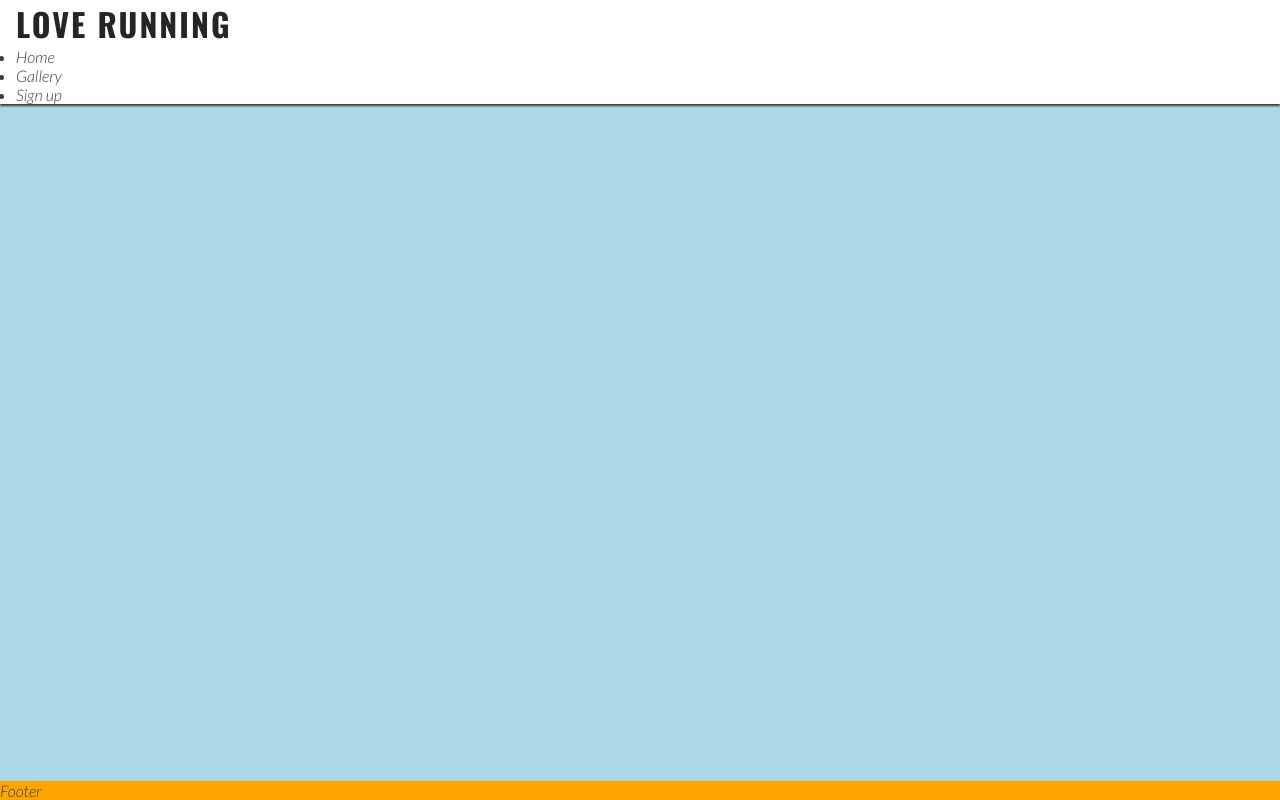
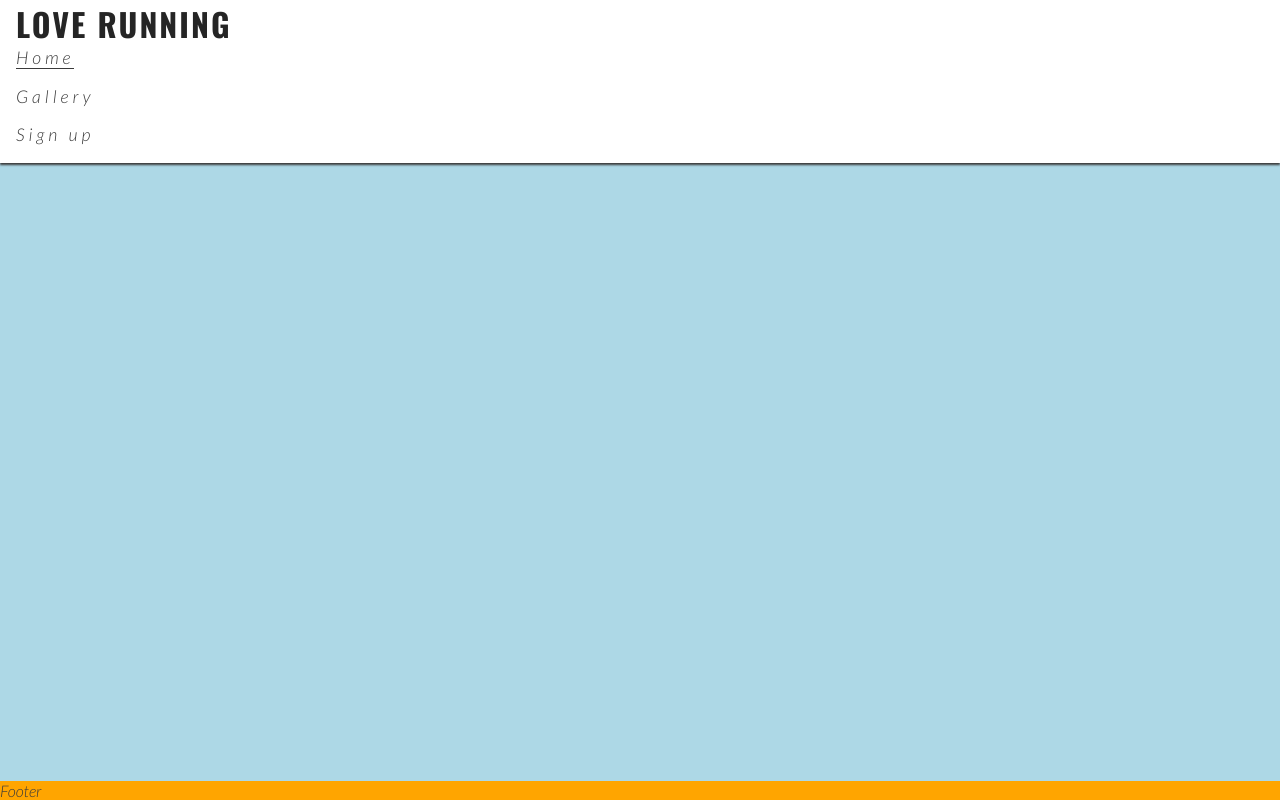
Before and after one commit to Enrique2007s/love-running, a plain HTML site: page index.html in a window 1280 px wide. Drawn offline with nearby package versions, Linux system fonts and the light colour scheme.

Commit message:
add style to navbar

```diff
--- a/assets/css/style.css
+++ b/assets/css/style.css
@@ -40,6 +40,18 @@ letter-spacing: 2px;
 color: #252525;
 }
 
+#menu {
+    font-size: 110%;
+    letter-spacing: 4px;
+    list-style-type: none;
+}
+
+#menu > li {
+    margin-bottom: 1em
+}
+
+.active {border-bottom: 1px solid #3a3a3a}
+
 /*main*/
 main {background-color: lightblue;
     /*make main take up remaining space*/
--- a/index.html
+++ b/index.html
@@ -28,8 +28,8 @@
     </a>
 
     <nav>
-        <ul>
-            <li><a href="not-yet">Home</a></li>
+        <ul id="menu">
+            <li><a href="not-yet" class="active">Home</a></li>
             <li><a href="not-yet">Gallery</a></li>
             <li><a href="not-yet">Sign up</a></li>
         </ul>
```
